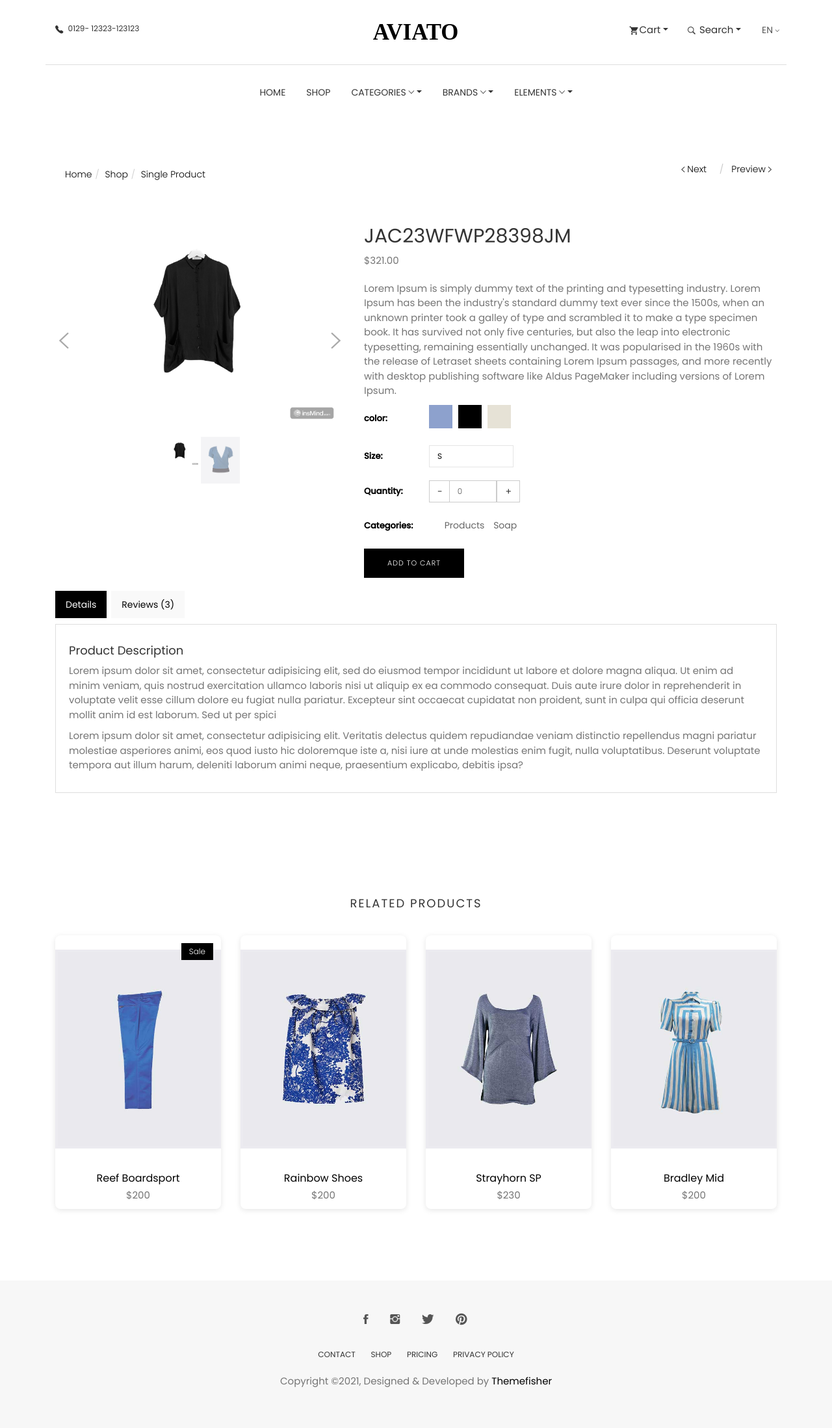
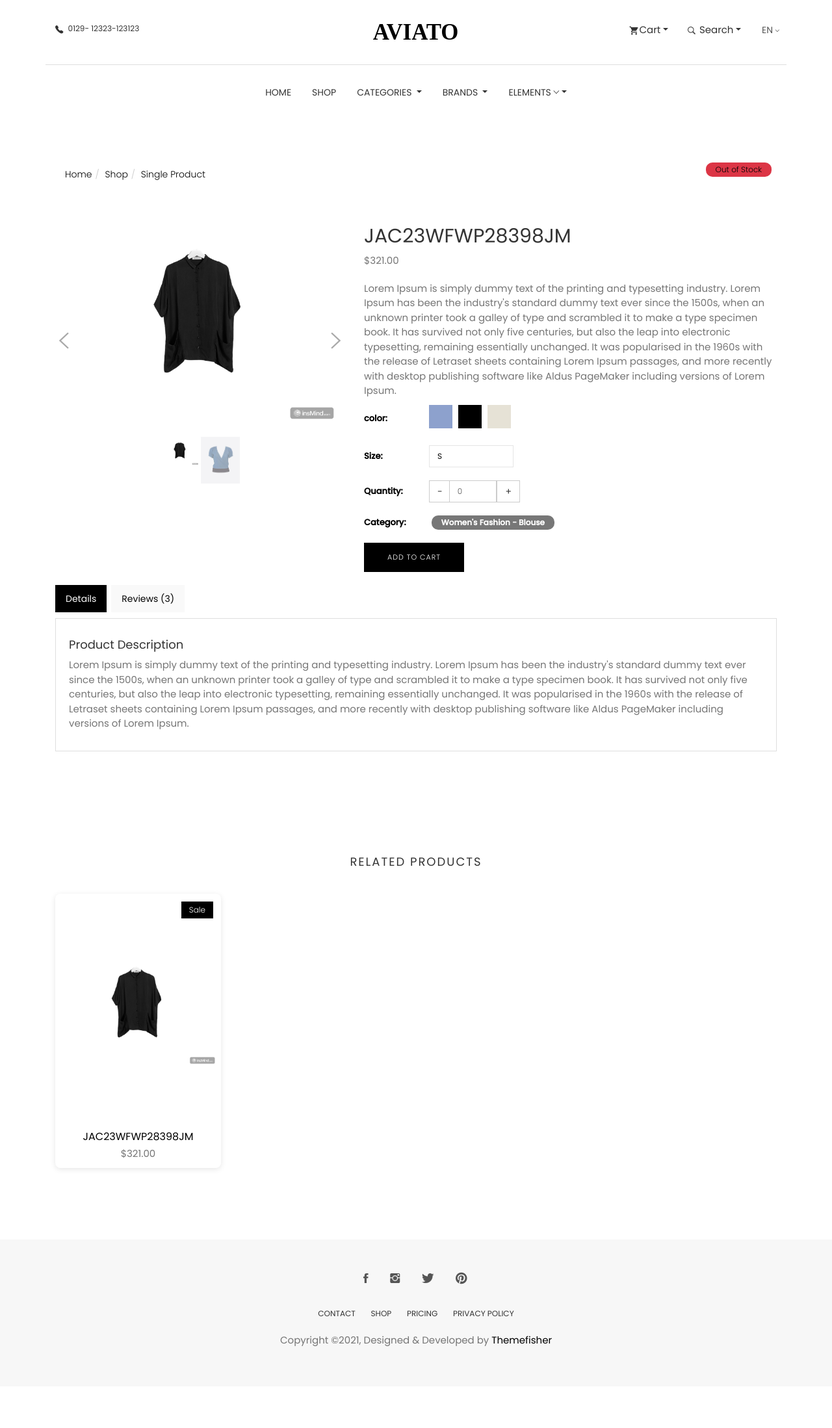
Before and after one commit to Mmy2000/aviato-shopper, a Django app: page /products/2a465969-3fbe-4897-b210-9de68ab1a124 in a window 1280 px wide. Shown: the whole page at 65% size. After the commit the page ends 2071 px from the top, so only its background shows below. Run offline with Django 4.2, Linux system fonts and the light colour scheme; data comes from the database, SQL or seed files in the repository; both versions use the stored data as it was after the commit; some libraries are stand-ins or nearby versions; some web fonts are replaced.

Commit message:
display product details

```diff
--- a/store/templates/products/product_details.html
+++ b/store/templates/products/product_details.html
@@ -1,7 +1,7 @@
 {% extends "base.html" %}
 {% load static %}
 {% block title %}
-{{product_details.id}}
+{{single_product.name}}
 {% endblock title %}
 {% block body %}
 
@@ -17,8 +17,7 @@
 			</div>
 			<div class="col-md-6">
 				<ol class="product-pagination text-right">
-					<li><a href="blog-left-sidebar.html"><i class="tf-ion-ios-arrow-left"></i> Next </a></li>
-					<li><a href="blog-left-sidebar.html">Preview <i class="tf-ion-ios-arrow-right"></i></a></li>
+					<li><a class="badge bg-danger py-2 px-4" href="{% url 'product_list' %}">Out of Stock</a></li>
 				</ol>
 			</div>
 		</div>
@@ -31,13 +30,15 @@
 							<div class='carousel-inner'>
 								<!-- Display the main image first -->
 								<div class='item active'>
-                    <img src="{{ single_product.image.url }}" alt='Main Product Image' data-zoom-image="{{ single_product.image.url }}" />
+									<img src="{{ single_product.image.url }}" alt='Main Product Image'
+										data-zoom-image="{{ single_product.image.url }}" />
 								</div>
 
 								<!-- Display the product gallery images -->
 								{% for image in product_gallary %}
 								<div class='item'>
-                    <img src="{{ image.image.url }}" alt='Product Image' data-zoom-image="{{ image.image.url }}" />
+									<img src="{{ image.image.url }}" alt='Product Image'
+										data-zoom-image="{{ image.image.url }}" />
 								</div>
 								{% endfor %}
 							</div>
@@ -107,11 +108,8 @@
 						</div>
 					</div>
 					<div class="product-category">
-						<span>Categories:</span>
-						<ul>
-							<li><a href="product-single.html">Products</a></li>
-							<li><a href="product-single.html">Soap</a></li>
-						</ul>
+						<span>Category:</span>
+							<a class="badge py-2 px-4" href="{{single_product.category.get_url}}">{{single_product.category}}</a>
 					</div>
 					<a href="cart.html" class="btn btn-main mt-20">Add To Cart</a>
 				</div>
@@ -127,8 +125,8 @@
 					<div class="tab-content patternbg">
 						<div id="details" class="tab-pane fade active in">
 							<h4>Product Description</h4>
-							<p>Lorem ipsum dolor sit amet, consectetur adipisicing elit, sed do eiusmod tempor incididunt ut labore et dolore magna aliqua. Ut enim ad minim veniam, quis nostrud exercitation ullamco laboris nisi ut aliquip ex ea commodo consequat. Duis aute irure dolor in reprehenderit in voluptate velit esse cillum dolore eu fugiat nulla pariatur. Excepteur sint occaecat cupidatat non proident, sunt in culpa qui officia deserunt mollit anim id est laborum. Sed ut per spici</p>
-							<p>Lorem ipsum dolor sit amet, consectetur adipisicing elit. Veritatis delectus quidem repudiandae veniam distinctio repellendus magni pariatur molestiae asperiores animi, eos quod iusto hic doloremque iste a, nisi iure at unde molestias enim fugit, nulla voluptatibus. Deserunt voluptate tempora aut illum harum, deleniti laborum animi neque, praesentium explicabo, debitis ipsa?</p>
+							<p>{{single_product.description}}</p>
+
 						</div>
 						<div id="reviews" class="tab-pane fade">
 							<div class="post-comments">
@@ -137,7 +135,8 @@
 									<li class="media">
 
 										<a class="pull-left" href="#!">
-								            <img class="media-object comment-avatar" src="images/blog/avater-1.jpg" alt="" width="50" height="50" />
+											<img class="media-object comment-avatar" src="images/blog/avater-1.jpg"
+												alt="" width="50" height="50" />
 										</a>
 
 										<div class="media-body">
@@ -147,11 +146,15 @@
 
 												</h4>
 												<time datetime="2013-04-06T13:53">July 02, 2015, at 11:34</time>
-								                <a class="comment-button" href="#!"><i class="tf-ion-chatbubbles"></i>Reply</a>
+												<a class="comment-button" href="#!"><i
+														class="tf-ion-chatbubbles"></i>Reply</a>
 											</div>
 
 											<p>
-								                Lorem ipsum dolor sit amet, consectetur adipiscing elit. Quisque at magna ut ante eleifend eleifend.Lorem ipsum dolor sit amet, consectetur adipisicing elit. Quod laborum minima, reprehenderit laboriosam officiis praesentium? Impedit minus provident assumenda quae.
+												Lorem ipsum dolor sit amet, consectetur adipiscing elit. Quisque at
+												magna ut ante eleifend eleifend.Lorem ipsum dolor sit amet, consectetur
+												adipisicing elit. Quod laborum minima, reprehenderit laboriosam officiis
+												praesentium? Impedit minus provident assumenda quae.
 											</p>
 										</div>
 
@@ -162,7 +165,8 @@
 									<li class="media">
 
 										<a class="pull-left" href="#!">
-								            <img class="media-object comment-avatar" src="images/blog/avater-4.jpg" alt="" width="50" height="50" />
+											<img class="media-object comment-avatar" src="images/blog/avater-4.jpg"
+												alt="" width="50" height="50" />
 										</a>
 
 										<div class="media-body">
@@ -172,11 +176,15 @@
 													<a href="#!">Jonathon Andrew</a>
 												</div>
 												<time datetime="2013-04-06T13:53">July 02, 2015, at 11:34</time>
-								                <a class="comment-button" href="#!"><i class="tf-ion-chatbubbles"></i>Reply</a>
+												<a class="comment-button" href="#!"><i
+														class="tf-ion-chatbubbles"></i>Reply</a>
 											</div>
 
 											<p>
-								                Lorem ipsum dolor sit amet, consectetur adipiscing elit. Quisque at magna ut ante eleifend eleifend. Lorem ipsum dolor sit amet, consectetur adipisicing elit. Magni natus, nostrum iste non delectus atque ab a accusantium optio, dolor!
+												Lorem ipsum dolor sit amet, consectetur adipiscing elit. Quisque at
+												magna ut ante eleifend eleifend. Lorem ipsum dolor sit amet, consectetur
+												adipisicing elit. Magni natus, nostrum iste non delectus atque ab a
+												accusantium optio, dolor!
 											</p>
 
 										</div>
@@ -188,7 +196,8 @@
 									<li class="media">
 
 										<a class="pull-left" href="#!">
-								            <img class="media-object comment-avatar" src="images/blog/avater-1.jpg" alt="" width="50" height="50">
+											<img class="media-object comment-avatar" src="images/blog/avater-1.jpg"
+												alt="" width="50" height="50">
 										</a>
 
 										<div class="media-body">
@@ -198,11 +207,13 @@
 													<a href="#!">Jonathon Andrew</a>
 												</div>
 												<time datetime="2013-04-06T13:53">July 02, 2015, at 11:34</time>
-								                <a class="comment-button" href="#!"><i class="tf-ion-chatbubbles"></i>Reply</a>
+												<a class="comment-button" href="#!"><i
+														class="tf-ion-chatbubbles"></i>Reply</a>
 											</div>
 
 											<p>
-								                Lorem ipsum dolor sit amet, consectetur adipiscing elit. Quisque at magna ut ante eleifend eleifend.
+												Lorem ipsum dolor sit amet, consectetur adipiscing elit. Quisque at
+												magna ut ante eleifend eleifend.
 											</p>
 
 										</div>
@@ -225,20 +236,21 @@
 			</div>
 		</div>
 		<div class="row">
+			{% for product in related %}
 			<div class="col-md-3">
 				<div class="product-item">
 					<div class="product-thumb">
 						<span class="bage">Sale</span>
-						<img class="img-responsive" src="images/shop/products/product-5.jpg" alt="product-img" />
+						<img class="img-responsive" src="{{product.image.url}}" alt="product-img" />
 						<div class="preview-meta">
 							<ul>
 								<li>
-									<span  data-toggle="modal" data-target="#product-modal">
+									<span data-toggle="modal" data-target="#product-modal-{{ product.id }}">
 										<i class="tf-ion-ios-search"></i>
 									</span>
 								</li>
 								<li>
-			                        <a href="#" ><i class="tf-ion-ios-heart"></i></a>
+									<a href="#"><i class="tf-ion-ios-heart"></i></a>
 								</li>
 								<li>
 									<a href="#!"><i class="tf-ion-android-cart"></i></a>
@@ -247,98 +259,13 @@
 						</div>
 					</div>
 					<div class="product-content">
-						<h4><a href="product-single.html">Reef Boardsport</a></h4>
-						<p class="price">$200</p>
+						<h4><a href="{% url 'product_details' product.id %}">{{product.name}}</a></h4>
+						<p class="price">${{product.price}}</p>
 					</div>
 				</div>
 			</div>
-			<div class="col-md-3">
-				<div class="product-item">
-					<div class="product-thumb">
-						<img class="img-responsive" src="images/shop/products/product-1.jpg" alt="product-img" />
-						<div class="preview-meta">
-							<ul>
-								<li>
-									<span  data-toggle="modal" data-target="#product-modal">
-										<i class="tf-ion-ios-search-strong"></i>
-									</span>
-								</li>
-								<li>
-			                        <a href="#" ><i class="tf-ion-ios-heart"></i></a>
-								</li>
-								<li>
-									<a href="#!"><i class="tf-ion-android-cart"></i></a>
-								</li>
-							</ul>
-                      	</div>
-					</div>
-					<div class="product-content">
-						<h4><a href="product-single.html">Rainbow Shoes</a></h4>
-						<p class="price">$200</p>
-					</div>
-				</div>
-			</div>
-			<div class="col-md-3">
-				<div class="product-item">
-					<div class="product-thumb">
-						<img class="img-responsive" src="images/shop/products/product-2.jpg" alt="product-img" />
-						<div class="preview-meta">
-							<ul>
-								<li>
-									<span  data-toggle="modal" data-target="#product-modal">
-										<i class="tf-ion-ios-search"></i>
-									</span>
-								</li>
-								<li>
-			                        <a href="#" ><i class="tf-ion-ios-heart"></i></a>
-								</li>
-								<li>
-									<a href="#!"><i class="tf-ion-android-cart"></i></a>
-								</li>
-							</ul>
-                      	</div>
-					</div>
-					<div class="product-content">
-						<h4><a href="product-single.html">Strayhorn SP</a></h4>
-						<p class="price">$230</p>
-					</div>
-				</div>
-			</div>
-			<div class="col-md-3">
-				<div class="product-item">
-					<div class="product-thumb">
-						<img class="img-responsive" src="images/shop/products/product-3.jpg" alt="product-img" />
-						<div class="preview-meta">
-							<ul>
-								<li>
-									<span  data-toggle="modal" data-target="#product-modal">
-										<i class="tf-ion-ios-search"></i>
-									</span>
-								</li>
-								<li>
-			                        <a href="#" ><i class="tf-ion-ios-heart"></i></a>
-								</li>
-								<li>
-									<a href="#!"><i class="tf-ion-android-cart"></i></a>
-								</li>
-							</ul>
-                      	</div>
-					</div>
-					<div class="product-content">
-						<h4><a href="product-single.html">Bradley Mid</a></h4>
-						<p class="price">$200</p>
-					</div>
-				</div>
-			</div>
-
-		</div>
-	</div>
-</section>
-
-
-
 			<!-- Modal -->
-<div class="modal product-modal fade" id="product-modal">
+			<div class="modal product-modal fade" id="product-modal-{{ product.id }}">
 				<button type="button" class="close" data-dismiss="modal" aria-label="Close">
 					<i class="tf-ion-close"></i>
 				</button>
@@ -348,18 +275,18 @@
 							<div class="row">
 								<div class="col-md-8">
 									<div class="modal-image">
-		        			<img class="img-responsive" src="images/shop/products/modal-product.jpg" />
+										<img class="img-responsive" src="{{product.image.url}}" />
 									</div>
 								</div>
 								<div class="col-md-3">
 									<div class="product-short-details">
-	        				<h2 class="product-title">GM Pendant, Basalt Grey</h2>
-	        				<p class="product-price">$200</p>
+										<h2 class="product-title">{{product.name}}</h2>
+										<p class="product-price">${{product.price}}</p>
 										<p class="product-short-description">
-	        					Lorem ipsum dolor sit amet, consectetur adipisicing elit. Rem iusto nihil cum. Illo laborum numquam rem aut officia dicta cumque.
+											{{product.description}}
 										</p>
 										<a href="#!" class="btn btn-main">Add To Cart</a>
-	        				<a href="#!" class="btn btn-transparent">View Product Details</a>
+										<a href="{% url 'product_details' product.id %}" class="btn btn-transparent">View Product Details</a>
 									</div>
 								</div>
 							</div>
@@ -367,6 +294,15 @@
 					</div>
 				</div>
 			</div>
+			{% endfor %}
+
+		</div>
+	</div>
+</section>
+
+
+
+
 
 
 {% endblock body %}
--- a/store/views.py
+++ b/store/views.py
@@ -53,11 +53,15 @@ def product_details(request,product_id):
     except Exception as e:
         raise e
 
+    single_product.views+=1
+    single_product.save()
     product_gallary = ProductImage.objects.filter(product_id=single_product.id)
+    related = Product.objects.filter(category=single_product.category)
 
     context = {
         'single_product':single_product,
         'product_gallary':product_gallary,
+        'related':related,
     }
 
     return render(request , 'products/product_details.html' , context)
--- a/templates/base.html
+++ b/templates/base.html
@@ -195,9 +195,9 @@
 						</li><!-- / Elements -->
 
 						<li class="dropdown full-width dropdown-slide">
-							<a href="#!" class="dropdown-toggle" data-toggle="dropdown" data-hover="dropdown"
+							<a href="#" class="dropdown-toggle" data-toggle="dropdown" data-hover="dropdown"
 								data-delay="350" role="button" aria-haspopup="true" aria-expanded="false">Categories
-								<span class="tf-ion-ios-arrow-down"></span></a>
+								</a>
 							<div class="dropdown-menu">
 								<div class="row">
 									{% for category in categories_nav %}
@@ -226,8 +226,8 @@
 						<!-- Blog -->
 						<li class="dropdown dropdown-slide">
 							<a href="#!" class="dropdown-toggle" data-toggle="dropdown" data-hover="dropdown"
-								data-delay="350" role="button" aria-haspopup="true" aria-expanded="false">Brands <span
-									class="tf-ion-ios-arrow-down"></span></a>
+								data-delay="350" role="button" aria-haspopup="true" aria-expanded="false">Brands
+									</a>
 							<ul class="dropdown-menu">
 								{% for brand in brands_nav %}
 								<li><a href="{{brand.get_url}}">{{brand}}</a></li>
```
Also changed, not shown: db.sqlite3. Lines whose indentation alone changed are shown as unchanged.
